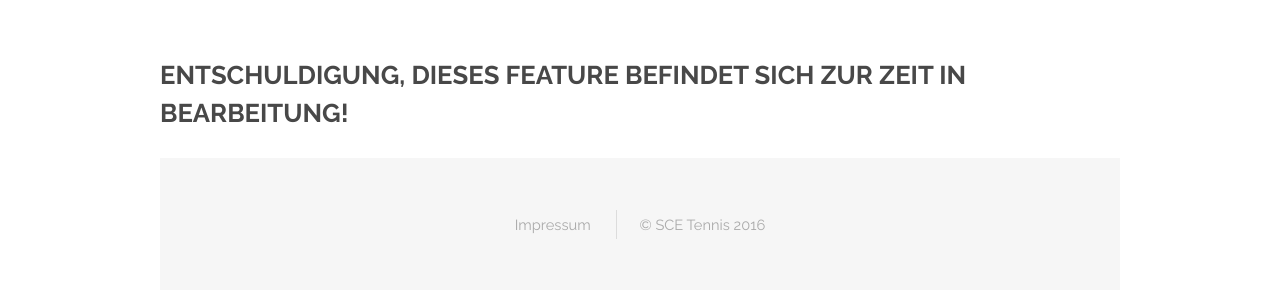
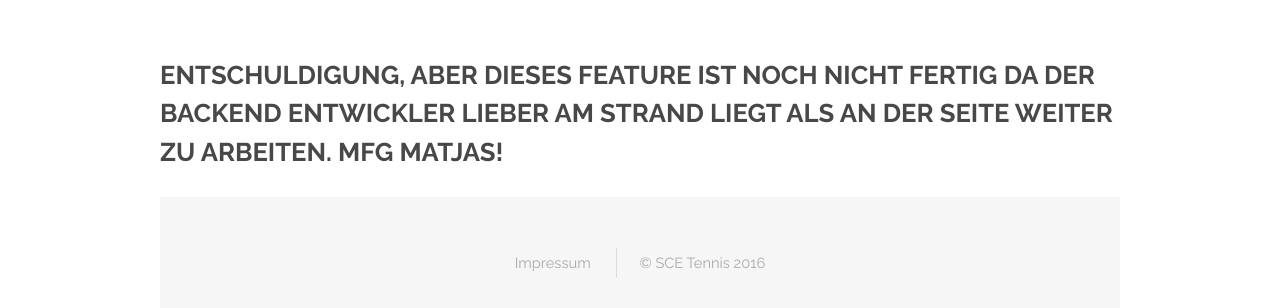
Before and after one commit to berryelectronics/SCETennis, a plain HTML site: page nachricht.html in a window 1280 px wide. Shown: the part 272-580 px from the top of the page. Drawn offline with Linux system fonts and the light colour scheme.

Commit message:
Update nachricht.html

```diff
--- a/nachricht.html
+++ b/nachricht.html
@@ -45,7 +45,7 @@
 						<h2>Nachricht schreiben</h2>
 						<p>Wenn du uns eine Nachricht schreiben willst oder uns etwas fragen willst, kannst du das hier tun.</p>
 					</header>
-<h2> Entschuldigung, dieses Feature befindet sich zur Zeit in Bearbeitung! </h2>
+<h2> Entschuldigung, aber dieses Feature ist noch nicht fertig da der backend Entwickler lieber am Strand liegt als an der Seite weiter zu arbeiten. Mfg Matjas!</h2>
 
                     <!--<section>
                         <form method="post" action="#">
```
